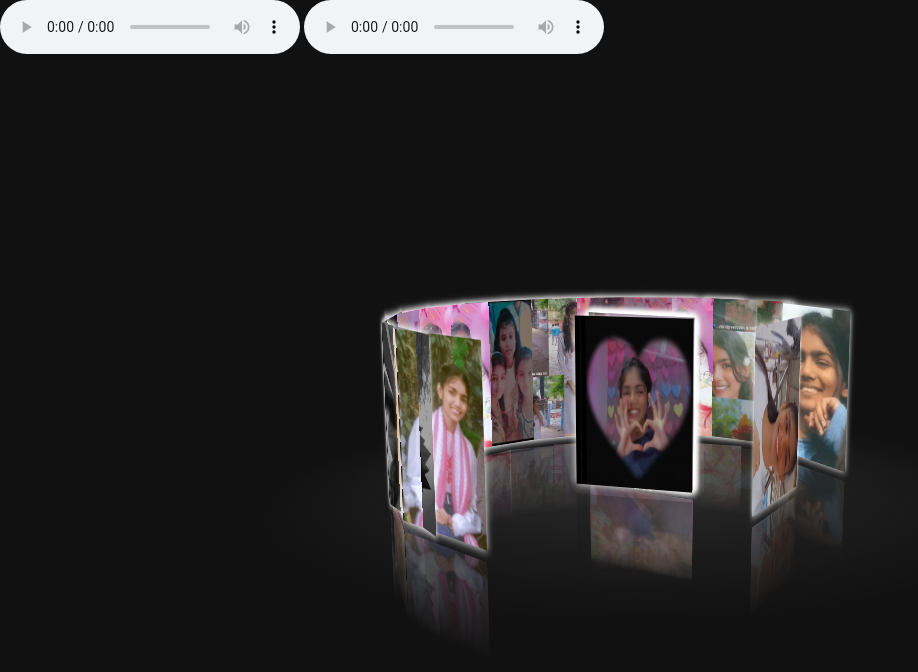
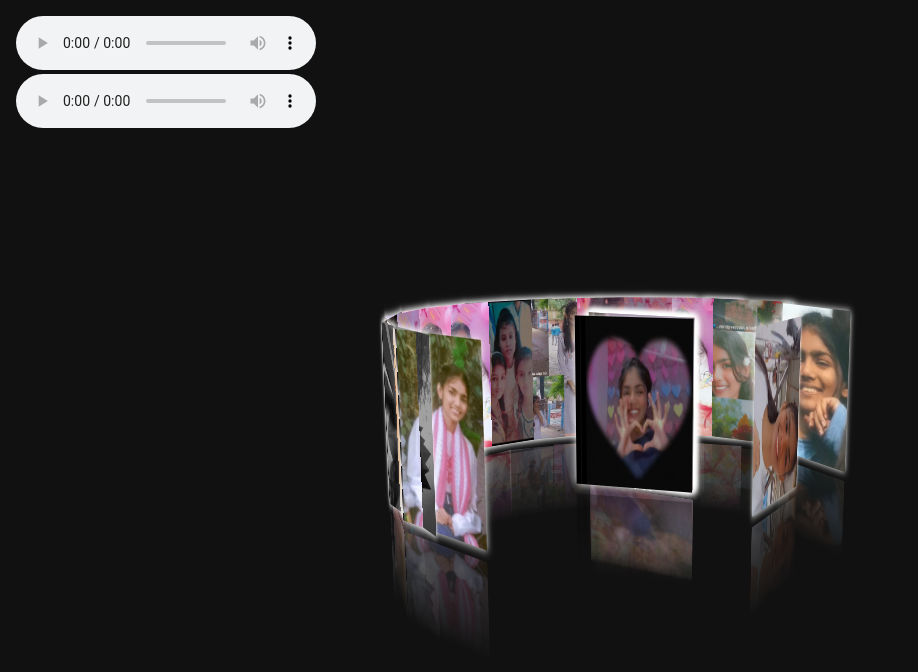
Before and after one commit to Ritesh-KumarDeveloper/ImageGallery, a plain HTML site: page index.html in a window 1280 px wide. Shown: the whole page, without its empty margins (0-918 px from the left). Drawn offline with Linux system fonts and the light colour scheme.

Commit message:
Update style.css

```diff
--- a/style.css
+++ b/style.css
@@ -1,41 +1,32 @@
 * {
   margin: 0;
   padding: 0;
+  box-sizing: border-box;
 }
 
 html,
 body {
   height: 100%;
-  /* for touch screen */
-  touch-action: none;
+  touch-action: auto;
 }
 
 body {
   overflow: hidden;
-  display: -webkit-box;
-  display: -ms-flexbox;
   display: flex;
   background: #111;
-  -webkit-perspective: 1000px;
   perspective: 1000px;
-  -webkit-transform-style: preserve-3d;
   transform-style: preserve-3d;
 }
 
 #drag-container, #spin-container {
   position: relative;
-  display: -webkit-box;
-  display: -ms-flexbox;
   display: flex;
   margin: auto;
-  -webkit-transform-style: preserve-3d;
   transform-style: preserve-3d;
-  -webkit-transform: rotateX(-10deg);
   transform: rotateX(-10deg);
 }
 
 #drag-container img, #drag-container video {
-  -webkit-transform-style: preserve-3d;
   transform-style: preserve-3d;
   position: absolute;
   left: 0;
@@ -43,15 +34,12 @@ body {
   width: 100%;
   height: 100%;
   line-height: 200px;
-  font-size: 50px;
   text-align: center;
-  -webkit-box-shadow: 0 0 8px #fff;
   box-shadow: 0 0 8px #fff;
   -webkit-box-reflect: below 10px linear-gradient(transparent, transparent, #0005);
 }
 
 #drag-container img:hover, #drag-container video:hover {
-  -webkit-box-shadow: 0 0 15px #fffd;
   box-shadow: 0 0 15px #fffd;
   -webkit-box-reflect: below 10px linear-gradient(transparent, transparent, #0007);
 }
@@ -61,26 +49,56 @@ body {
   position: absolute;
   top: 100%;
   left: 50%;
-  -webkit-transform: translate(-50%,-50%) rotateX(90deg);
   transform: translate(-50%,-50%) rotateX(90deg);
   color: #fff;
 }
 
 #ground {
-  width: 900px;
-  height: 900px;
+  width: 100vmin;
+  height: 100vmin;
+  max-width: 900px;
+  max-height: 900px;
   position: absolute;
   top: 100%;
   left: 50%;
-  -webkit-transform: translate(-50%,-50%) rotateX(90deg);
   transform: translate(-50%,-50%) rotateX(90deg);
-  background: -webkit-radial-gradient(center center, farthest-side , #9993, transparent);
+  background: radial-gradient(center center, farthest-side , #9993, transparent);
 }
 
 #music-container {
   position: absolute;
-  top: 0;
-  left: 0;
+  top: 1rem;
+  left: 1rem;
+  width: 90%;
+  max-width: 300px;
+}
+
+/* Responsive Media Queries */
+@media (max-width: 480px) {
+  #drag-container img, #drag-container video {
+    width: 80px;
+    height: 120px;
+  }
+
+  #music-container {
+    width: 100%;
+    left: 50%;
+    transform: translateX(-50%);
+  }
+}
+
+@media (min-width: 481px) and (max-width: 768px) {
+  #drag-container img, #drag-container video {
+    width: 100px;
+    height: 150px;
+  }
+}
+
+@media (min-width: 769px) {
+  #drag-container img, #drag-container video {
+    width: 120px;
+    height: 170px;
+  }
 }
 
 @-webkit-keyframes spin {
@@ -120,3 +138,7 @@ body {
             transform: rotateY(0deg);
   }
 }
+/*
+#spin-container img:hover{
+  scale: 3;
+} */
```
Lines whose indentation alone changed are shown as unchanged.
